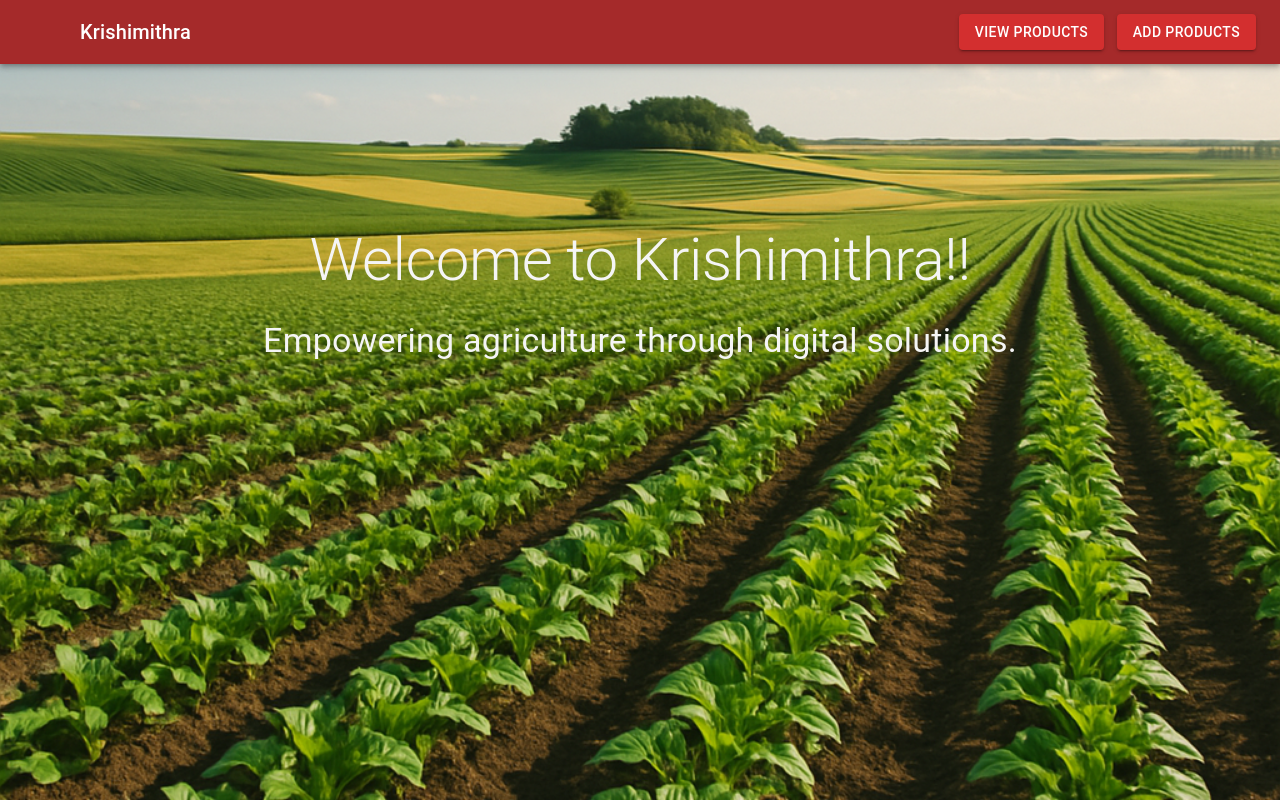
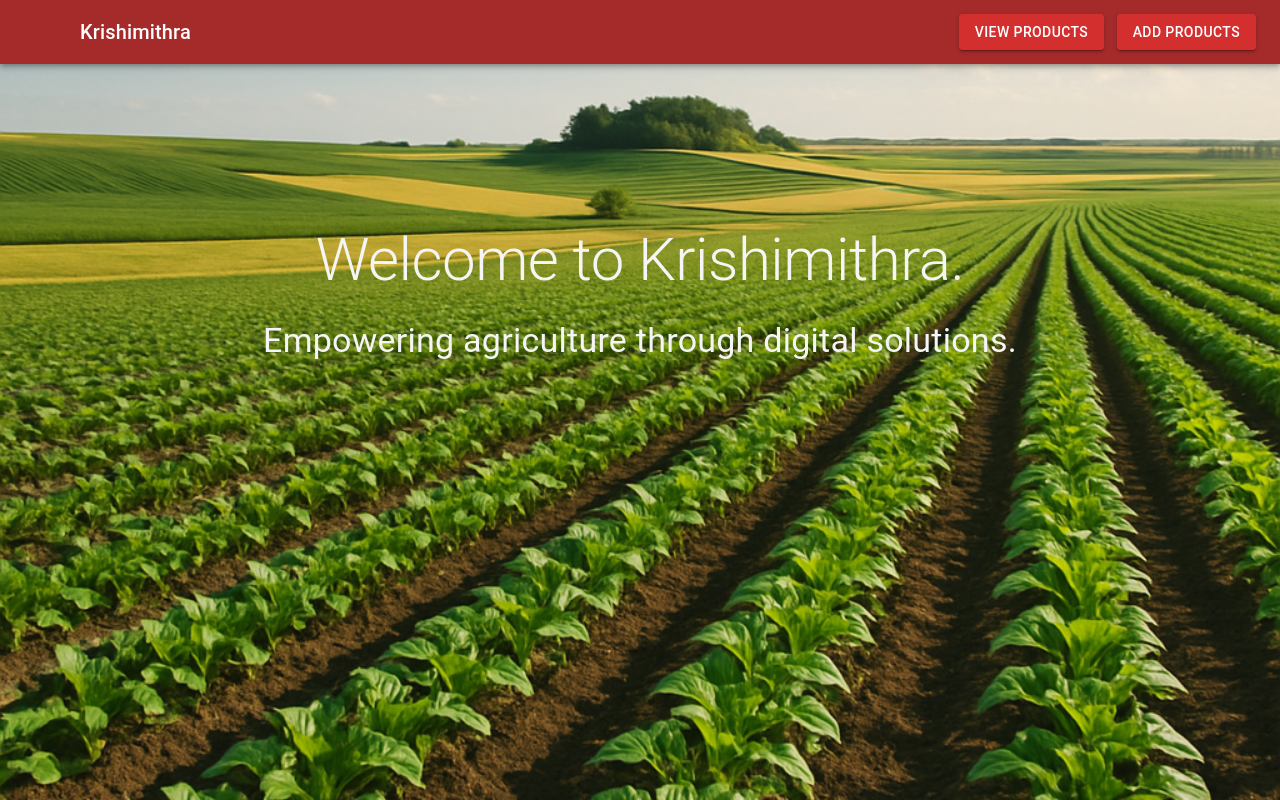
Before and after one commit to FizaanZahra/Krishimithra-Frontend, a React (Vite) app: page / in a window 1280 px wide. Built offline with nearby package versions, Linux system fonts and the light colour scheme; some icons are missing.

Commit message:
Update Home.jsx

```diff
--- a/src/component/Home.jsx
+++ b/src/component/Home.jsx
@@ -11,7 +11,7 @@ const Home = () => {
       }}
     >
       <Typography variant="h2" >
-        Welcome to Krishimithra!!
+        Welcome to Krishimithra.
       </Typography><br />
       <Typography variant="h4" >
         Empowering agriculture through digital solutions.
```
